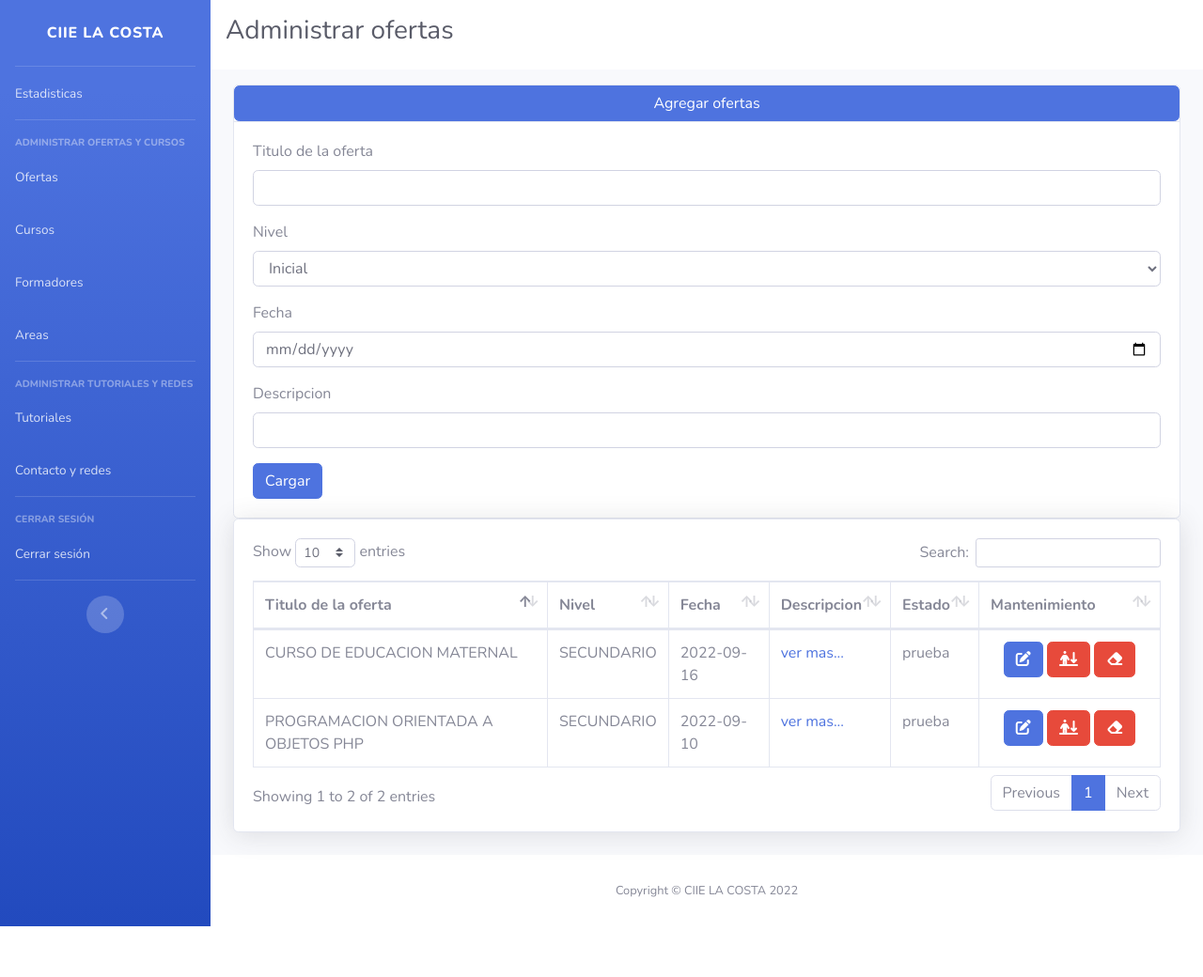
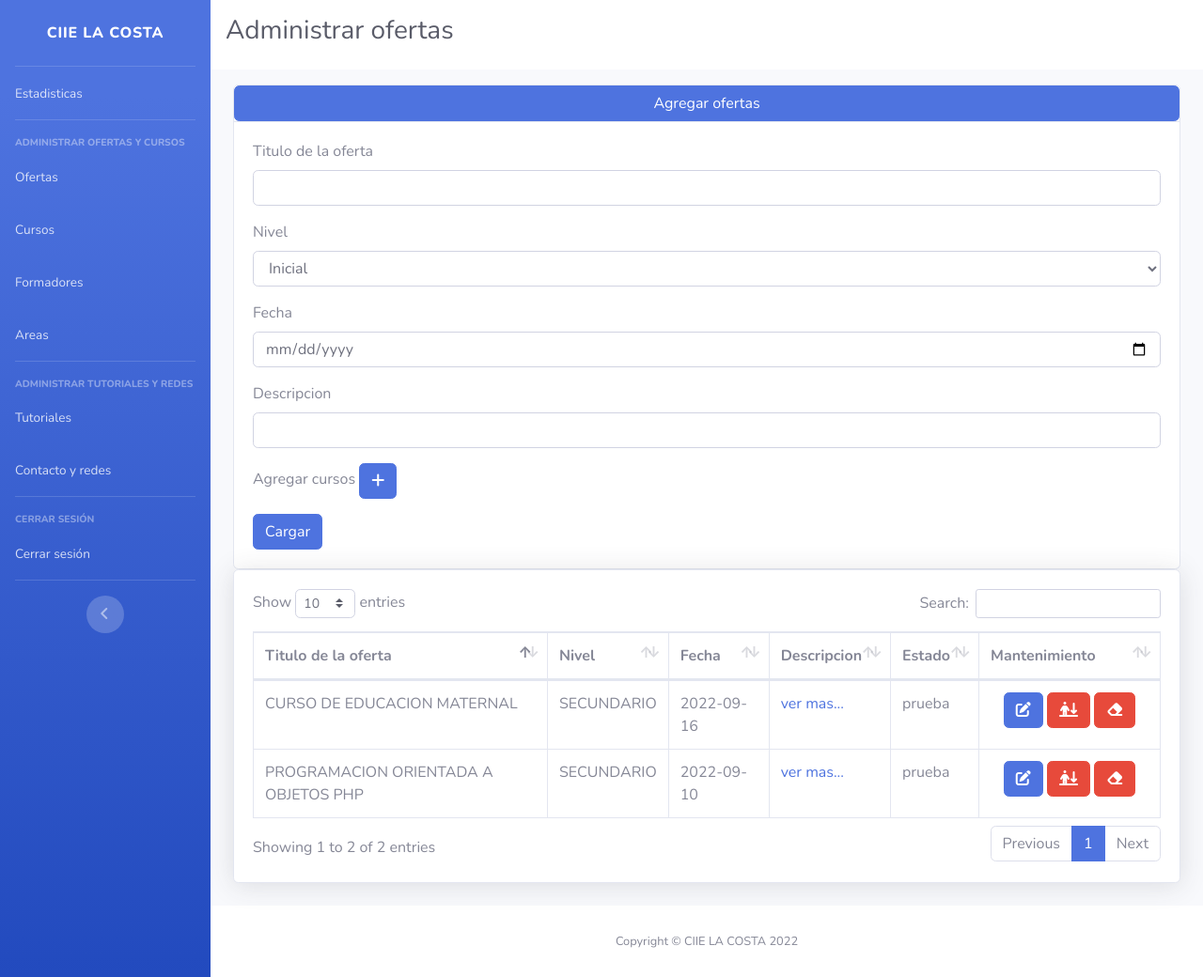
Before and after one commit to marcosrossetti/ciie-la-costa, a PHP site: page /admin/administrarOfertas.php in a window 1280 px wide, after a click on "Agregar ofertas". Shown: the whole page at 94% size. Before the commit the page ends 986 px from the top, so only its background shows below. Run offline with PHP 8.4, Linux system fonts and the light colour scheme; a user stored in the database is signed in; data comes from the database, SQL or seed files in the repository.

Commit message:
agregue boton de agregar cursos en ofertas

```diff
--- a/admin/administrarOfertas.php
+++ b/admin/administrarOfertas.php
@@ -79,6 +79,10 @@ destroyAdmin();
                                         <div class="form-group">
                                             <label>Descripcion</label>
                                             <input type="text" name="descripcion" id="descripcion" class="form-control" rows="3" required></input>
+                                        </div>
+                                        <div class="form-group">
+                                            <label>Agregar cursos</label>
+                                            <button class="btn btn-primary"><i class="fa-solid fa-plus"></i></button>
                                         </div>
                                         <button type="submit" id="submitA" name="submitA" class="btn btn-primary">Cargar</button>
                                      </form>
```
Also changed, not shown: admin/administrarFormador.php (line endings or trailing spaces).
